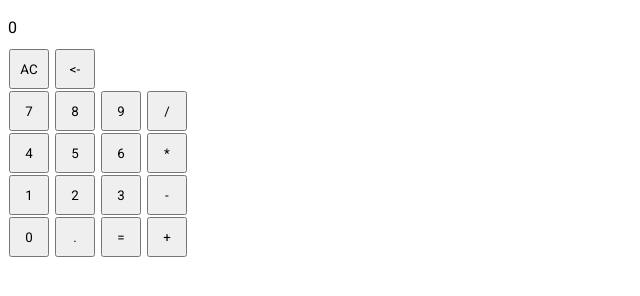
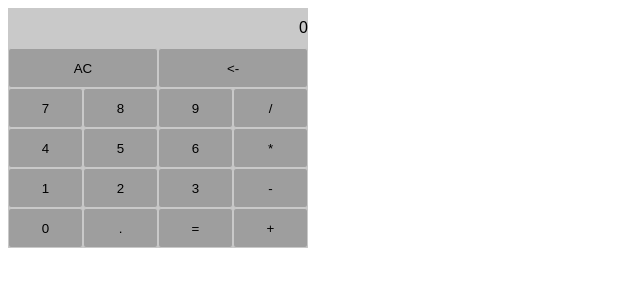
Before and after one commit to bkrisztian01/calculator, a plain HTML site: page index.html in a window 1280 px wide. Shown: the whole page, without its empty margins (0-640 px from the left). Drawn offline with Linux system fonts and the light colour scheme.

Commit message:
Made it a little prettier

```diff
--- a/index.html
+++ b/index.html
@@ -6,35 +6,39 @@
 	<link href="https://fonts.googleapis.com/css?family=Roboto&display=swap" rel="stylesheet">
 </head>
 <body>
-<div id="display">0</div>
+<div id="background">
+	<div id="calculator">
+	<div class="row" id="display">0</div>
 	<div id="buttons">
-	<div class="row" id="row2">
-		<button id="AC">AC</button>
-		<button id="BSPACE"><-</button>
+		<div class="row" id="row1">
+			<button class="size2" id="AC">AC</button><!--
+			 --><button class="size2" id="BSPACE"><-</button>
 		</div>
 		<div class="row" id="row2">
-		<button class="number">7</button>
-		<button class="number">8</button>
-		<button class="number">9</button>
-		<button class="operator" id="divide">/</button>
+			<button class="number size1">7</button><!--
+			 --><button class="number size1">8</button><!--
+			 --><button class="number size1">9</button><!--
+			 --><button class="operator size1" id="divide">/</button>
 		</div>
 		<div class="row" id="row3">
-		<button class="number">4</button>
-		<button class="number">5</button>
-		<button class="number">6</button>
-		<button class="operator" id="multiply">*</button>
+			<button class="number size1">4</button><!--
+			--><button class="number size1">5</button><!--
+			--><button class="number size1">6</button><!--
+			--><button class="operator size1" id="multiply">*</button>
 		</div>
 		<div class="row" id="row4">
-		<button class="number">1</button>
-		<button class="number">2</button>
-		<button class="number">3</button>
-		<button class="operator" id="subtract">-</button>
+			<button class="number size1">1</button><!--
+			 --><button class="number size1">2</button><!--
+			 --><button class="number size1">3</button><!--
+			 --><button class="operator size1" id="subtract">-</button>
 		</div>
 		<div class="row" id="row5">
-		<button class="number">0</button>
-		<button id="decimal">.</button>
-		<button id="answer">=</button>
-		<button class="operator" id="add">+</button>
+			<button class="number size1">0</button><!--
+			 --><button class="size1" id="decimal">.</button><!--
+			 --><button class="size1" id="answer">=</button><!--
+			 --><button class="operator size1" id="add">+</button>
+		</div>
+	</div>
 	</div>
 </div>
 </body>
--- a/script.js
+++ b/script.js
@@ -85,7 +85,7 @@ function backspacePress() {
 
 function buttonPress(event) {
 	var key;
-	console.log(event)
+	//TODO: fix problem when you press on screen button with keyboard buttons (=)
 	if (event.type == "click") { //if clicked on a button
 		key = this.textContent;
 	}
--- a/style.css
+++ b/style.css
@@ -1,19 +1,36 @@
-button {
+.row {
+	width: 300px;
 	height: 40px;
-	width: 40px;
-	margin: 1px;
+}
 
-	font-family: "Roboto", sans-serif;
+.size1 {
+	height: 100%;
+	width: 25%;
+}
+
+.size2 {
+	height: 100%;
+	width: 50%;
 }
 
 #display {
-	height: 40px;
-	line-height: 40px
+	line-height: 40px;
+	text-align: right;
+}
+
+button {
+	border: 1px solid #c9c9c9;
+	border-radius: 3px;
+	background-color: #9e9e9e;
+	font-family: Arial;
+}
+
+#background {
+	background-color: #c9c9c9;
+	height: 240px;
+	width: 300px;
 }
 
 body {
-	font-family: Roboto, sans-serif;
+	font-family: Arial;
 }
-
-.row {
-}
```
Lines whose indentation alone changed are shown as unchanged.
